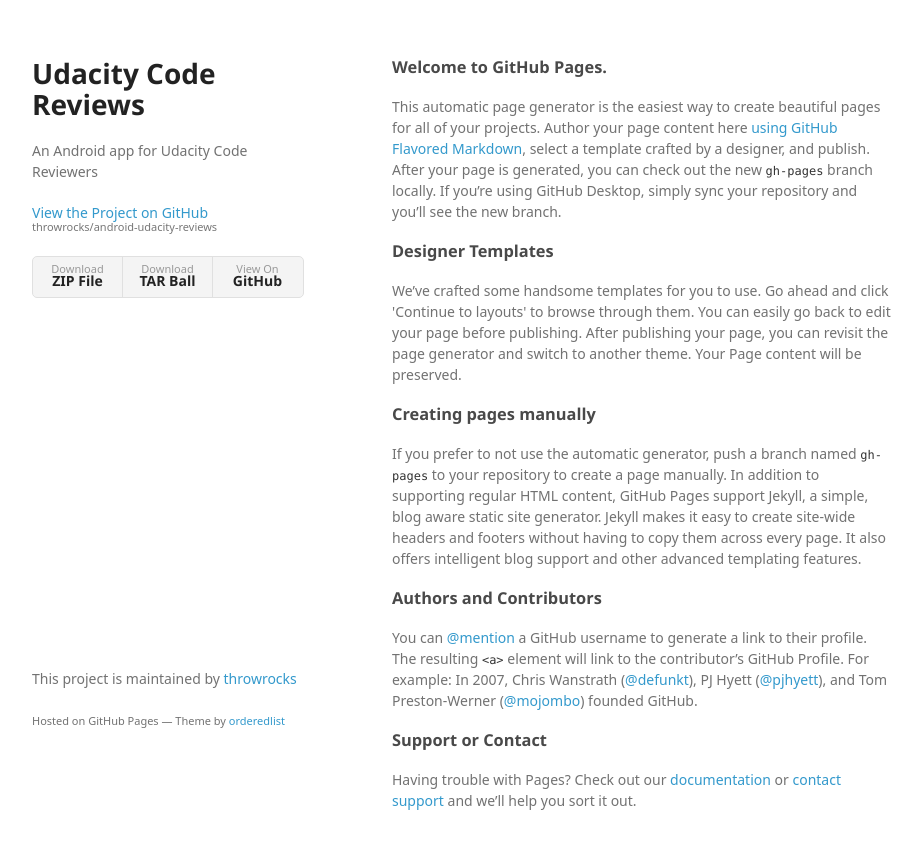
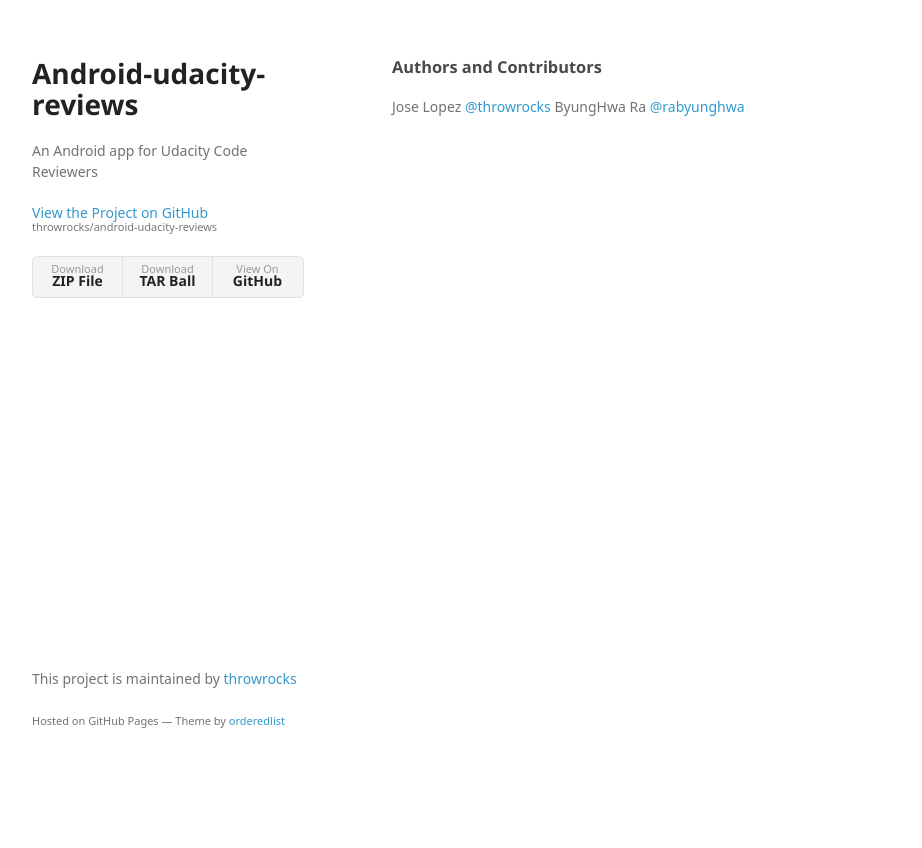
Before and after one commit to throwrocks/android-udacity-reviews, a plain HTML site: page index.html in a window 1280 px wide. Shown: the whole page, without its empty margins (178-1100 px from the left). After the commit the page ends 800 px from the top, so only its background shows below. Drawn offline with Linux system fonts and the light colour scheme; a web font is replaced by a local one.

```diff
--- a/index.html
+++ b/index.html
@@ -3,7 +3,7 @@
   <head>
     <meta charset="utf-8">
     <meta http-equiv="X-UA-Compatible" content="chrome=1">
-    <title>Android Udacity Reviews by Jose</title>
+    <title>Android-udacity-reviews by throwrocks</title>
 
     <link rel="stylesheet" href="stylesheets/styles.css">
     <link rel="stylesheet" href="stylesheets/github-light.css">
@@ -15,7 +15,7 @@
   <body>
     <div class="wrapper">
       <header>
-        <h1>Udacity Code Reviews</h1>
+        <h1>Android-udacity-reviews</h1>
         <p>An Android app for Udacity Code Reviewers</p>
 
         <p class="view"><a href="https://github.com/throwrocks/android-udacity-reviews">View the Project on GitHub <small>throwrocks/android-udacity-reviews</small></a></p>
@@ -29,29 +29,10 @@
       </header>
       <section>
         <h3>
-<a id="welcome-to-github-pages" class="anchor" href="#welcome-to-github-pages" aria-hidden="true"><span aria-hidden="true" class="octicon octicon-link"></span></a>Welcome to GitHub Pages.</h3>
-
-<p>This automatic page generator is the easiest way to create beautiful pages for all of your projects. Author your page content here <a href="https://guides.github.com/features/mastering-markdown/">using GitHub Flavored Markdown</a>, select a template crafted by a designer, and publish. After your page is generated, you can check out the new <code>gh-pages</code> branch locally. If you’re using GitHub Desktop, simply sync your repository and you’ll see the new branch.</p>
-
-<h3>
-<a id="designer-templates" class="anchor" href="#designer-templates" aria-hidden="true"><span aria-hidden="true" class="octicon octicon-link"></span></a>Designer Templates</h3>
-
-<p>We’ve crafted some handsome templates for you to use. Go ahead and click 'Continue to layouts' to browse through them. You can easily go back to edit your page before publishing. After publishing your page, you can revisit the page generator and switch to another theme. Your Page content will be preserved.</p>
-
-<h3>
-<a id="creating-pages-manually" class="anchor" href="#creating-pages-manually" aria-hidden="true"><span aria-hidden="true" class="octicon octicon-link"></span></a>Creating pages manually</h3>
-
-<p>If you prefer to not use the automatic generator, push a branch named <code>gh-pages</code> to your repository to create a page manually. In addition to supporting regular HTML content, GitHub Pages support Jekyll, a simple, blog aware static site generator. Jekyll makes it easy to create site-wide headers and footers without having to copy them across every page. It also offers intelligent blog support and other advanced templating features.</p>
-
-<h3>
 <a id="authors-and-contributors" class="anchor" href="#authors-and-contributors" aria-hidden="true"><span aria-hidden="true" class="octicon octicon-link"></span></a>Authors and Contributors</h3>
 
-<p>You can <a href="https://help.github.com/articles/basic-writing-and-formatting-syntax/#mentioning-users-and-teams" class="user-mention">@mention</a> a GitHub username to generate a link to their profile. The resulting <code>&lt;a&gt;</code> element will link to the contributor’s GitHub Profile. For example: In 2007, Chris Wanstrath (<a href="https://github.com/defunkt" class="user-mention">@defunkt</a>), PJ Hyett (<a href="https://github.com/pjhyett" class="user-mention">@pjhyett</a>), and Tom Preston-Werner (<a href="https://github.com/mojombo" class="user-mention">@mojombo</a>) founded GitHub.</p>
-
-<h3>
-<a id="support-or-contact" class="anchor" href="#support-or-contact" aria-hidden="true"><span aria-hidden="true" class="octicon octicon-link"></span></a>Support or Contact</h3>
-
-<p>Having trouble with Pages? Check out our <a href="https://help.github.com/pages">documentation</a> or <a href="https://github.com/contact">contact support</a> and we’ll help you sort it out.</p>
+<p>Jose Lopez <a href="https://github.com/rabyunghwa">@throwrocks</a>
+ByungHwa Ra <a href="https://github.com/rabyunghwa">@rabyunghwa</a></p>
       </section>
       <footer>
         <p>This project is maintained by <a href="https://github.com/throwrocks">throwrocks</a></p>
```
Also changed, not shown: params.json (+1 -1 lines).
